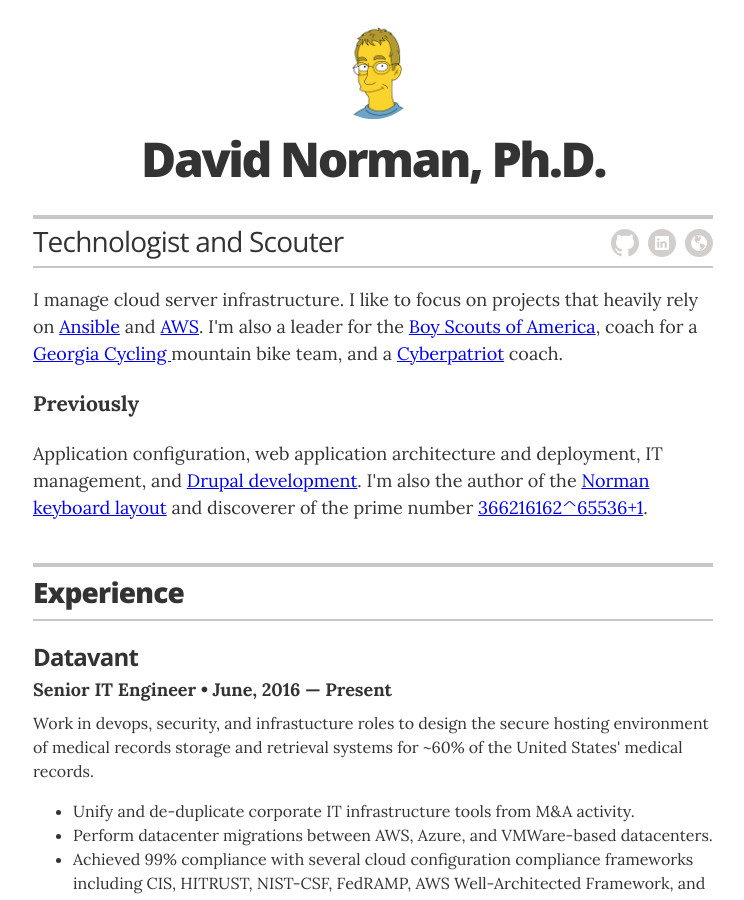
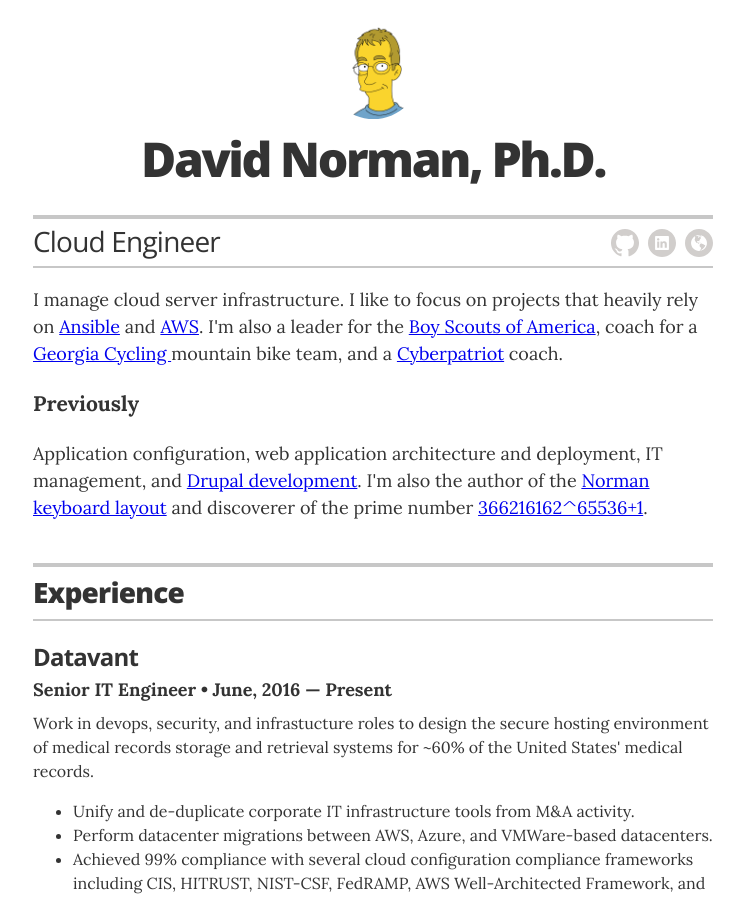
Before and after one commit to deekayen/dkn.github.io, a Jekyll site: the page built from index.html, in a window 1280 px wide and 900 px high. Shown: the whole window, without its empty margins (267-1011 px from the left). Built offline with Jekyll 4.4.1, drawn with Linux system fonts in a browser that asks for light colours.

Commit message:
Update to a more work-related title

```diff
--- a/_config.yml
+++ b/_config.yml
@@ -1,6 +1,6 @@
 # Site settings
 title: "David Norman, Ph.D."
-description: "An overview of David's background and interests."
+description: "Resume for David Norman, IT Engineer, Georgia, USA"
 
 # Build settings
 markdown: kramdown
@@ -11,7 +11,7 @@
 # Resume settings
 resume_avatar:                  "true"
 resume_name:                    "David Norman, Ph.D."
-resume_title:                   "Technologist and Scouter"
+resume_title:                   "Cloud Engineer"
 
 # used for the contact button in _layouts/resume.html
 resume_contact_email:           "david@dkn.email"
```
